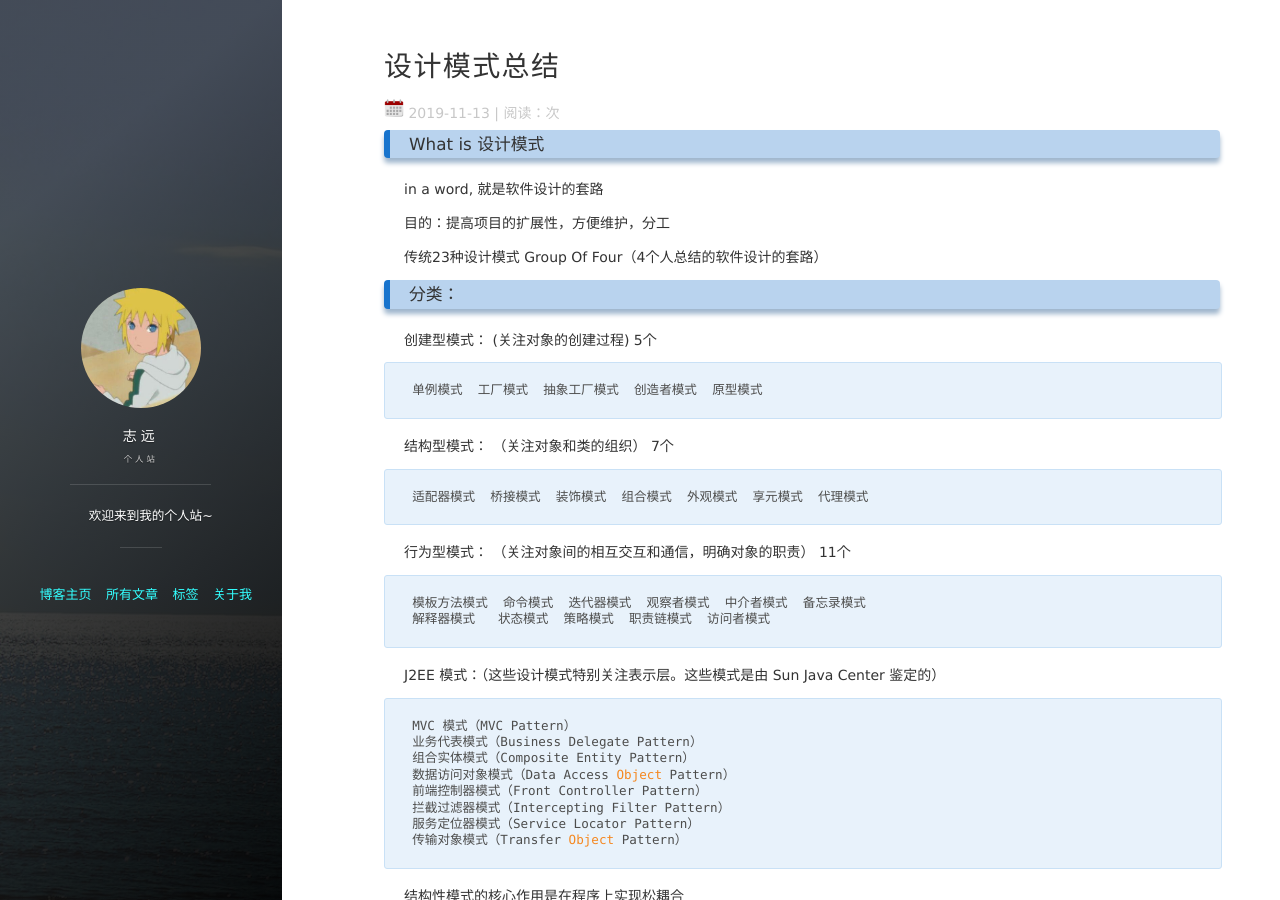
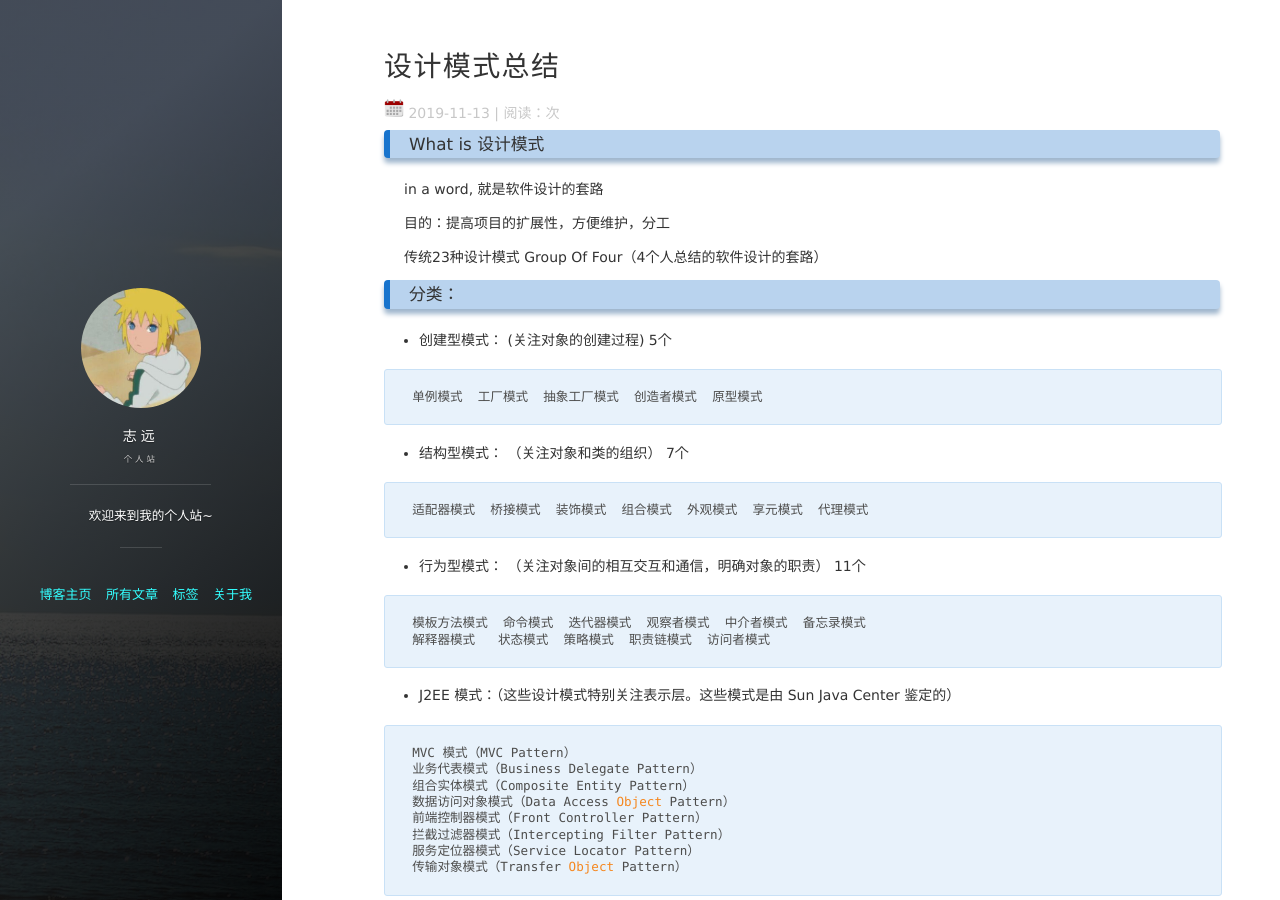
Before and after one commit to blueskyxzy/blueskyxzy.github.io, a Jekyll site: the page built from _posts/2019-11-13-designpatern.md, in a window 1280 px wide and 900 px high. Built offline with Jekyll 4.4.1, drawn with Linux system fonts in a browser that asks for light colours; nearby versions of some CDN libraries; comment, search, counter and statistics services are not loaded.

Commit message:
设计模式总结

```diff
--- a/_posts/2019-11-13-designpatern.md
+++ b/_posts/2019-11-13-designpatern.md
@@ -13,20 +13,20 @@ in a word, 就是软件设计的套路
 传统23种设计模式 Group Of Four（4个人总结的软件设计的套路）
 
 ### 分类：
-   创建型模式： (关注对象的创建过程)    5个
+   * 创建型模式： (关注对象的创建过程)    5个
 
     单例模式  工厂模式  抽象工厂模式  创造者模式  原型模式
 
-   结构型模式： （关注对象和类的组织）   7个
+   * 结构型模式： （关注对象和类的组织）   7个
 
     适配器模式  桥接模式  装饰模式  组合模式  外观模式  享元模式  代理模式
 
-   行为型模式：  （关注对象间的相互交互和通信，明确对象的职责）   11个
+   * 行为型模式：  （关注对象间的相互交互和通信，明确对象的职责）   11个
 
     模板方法模式  命令模式  迭代器模式  观察者模式  中介者模式  备忘录模式
     解释器模式   状态模式  策略模式  职责链模式  访问者模式
 
-   J2EE 模式：（这些设计模式特别关注表示层。这些模式是由 Sun Java Center 鉴定的）
+   * J2EE 模式：（这些设计模式特别关注表示层。这些模式是由 Sun Java Center 鉴定的）
 
     MVC 模式（MVC Pattern）
     业务代表模式（Business Delegate Pattern）
@@ -40,11 +40,11 @@ in a word, 就是软件设计的套路
 结构性模式的核心作用是在程序上实现松耦合
 ### 设计原则：
    面向对象设计原则：
-    1.OCP  Open-Closed Principle 开闭原则
+   1.OCP  Open-Closed Principle 开闭原则
         对扩展开发，对修改关闭
-    2.DIP  dependence Inversion Principle 依赖倒转原则
+   2.DIP  dependence Inversion Principle 依赖倒转原则
         针对接口编程，不要针对实现编程
-    3.LoD  Law of Demeter 迪米特原则
+   3.LoD  Law of Demeter 迪米特原则
         只与直接朋友通信，不与陌生人通信
 
 
```
